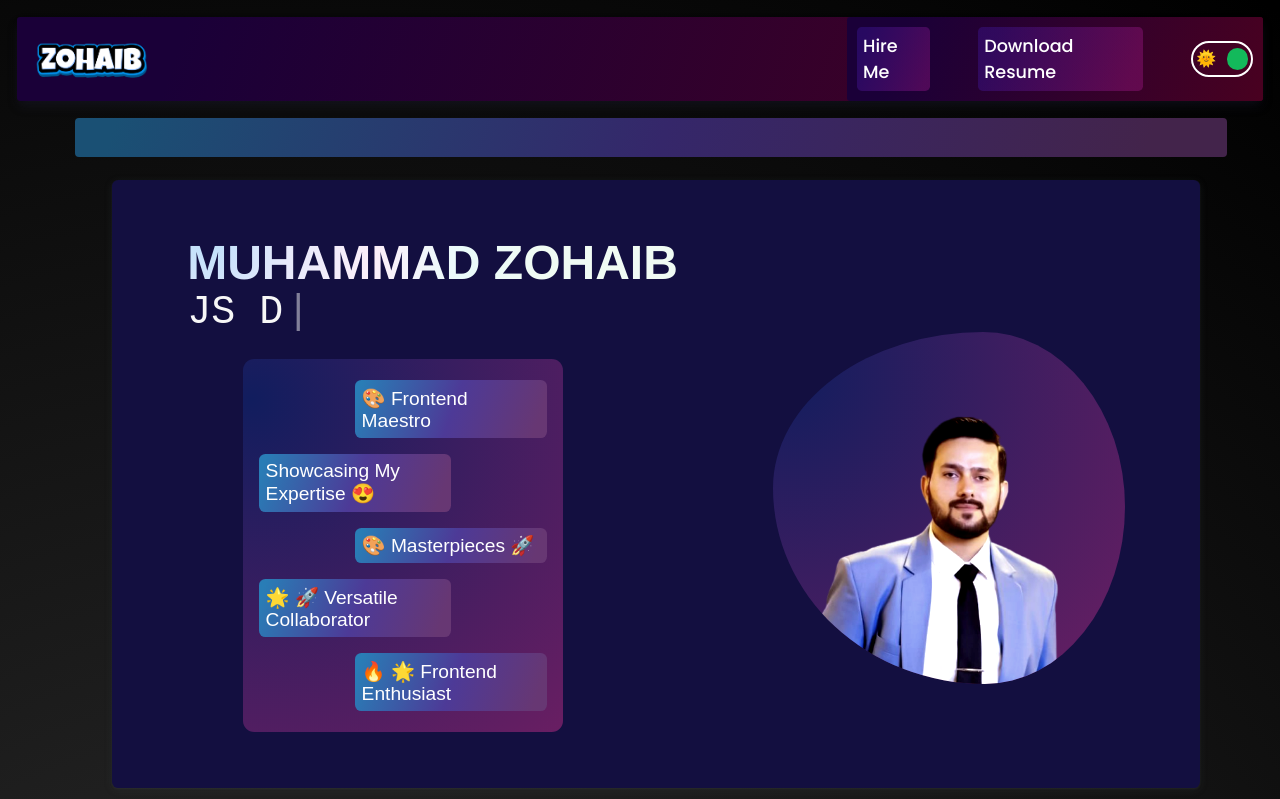
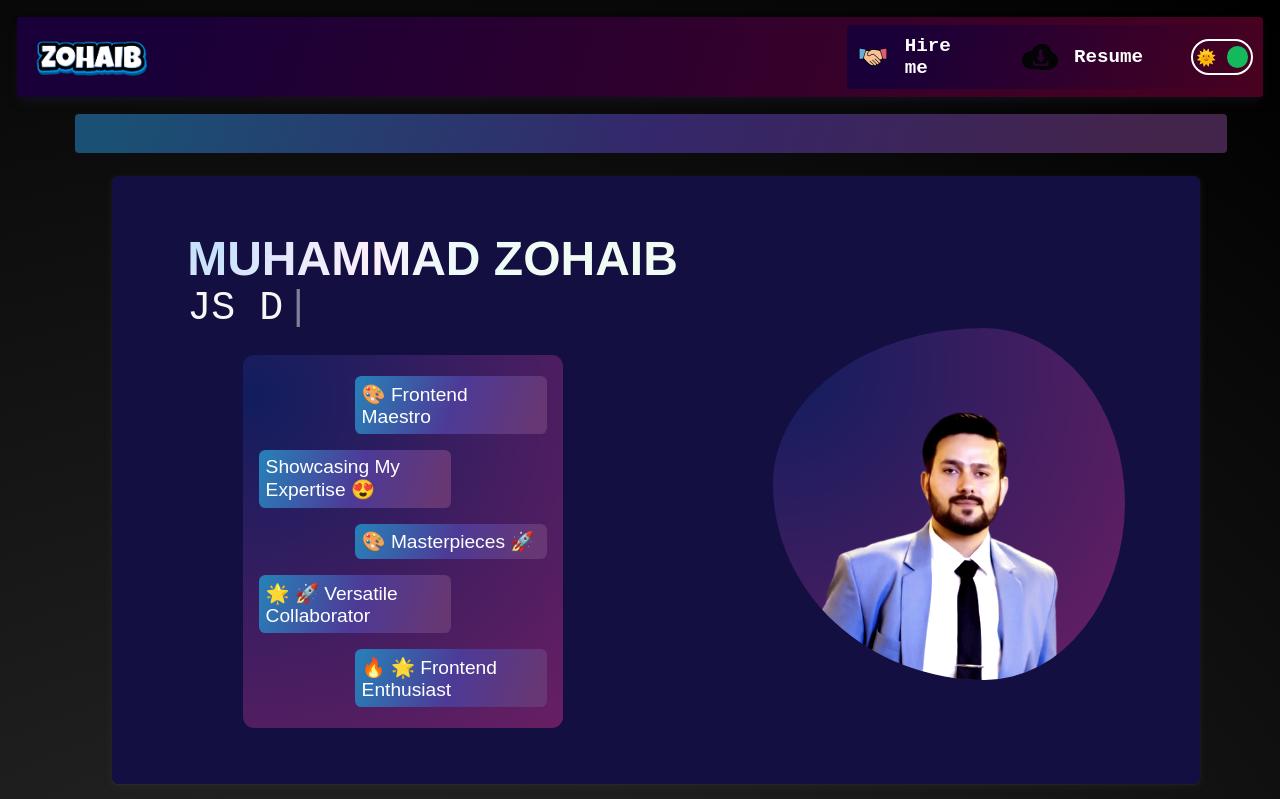
Before and after one commit to MuhammadZohaib28/React-Portfolio-Website, a React (Vite) app: page / in a window 1280 px wide. Shown: the top 799 px of the page. Built offline with nearby package versions, Linux system fonts and the light colour scheme.

Commit message:
responsive menu changes made

```diff
--- a/src/App.css
+++ b/src/App.css
@@ -9,10 +9,12 @@
 
 #light{
   background-color: rgb(255, 255, 255);
+
 }
 
 #dark{
   background: radial-gradient(circle at 24.1% 68.8%, rgb(50, 50, 50) 0%, rgb(0, 0, 0) 99.4%);
+  transition: all ease 2s;
 
 }
 
@@ -31,6 +33,9 @@
   animation: scrollAnimation 1.5s ease-in-out infinite alternate;
 }
 
+
+
+
 @keyframes scrollAnimation {
   0% {
     transform: translateY(0);
--- a/src/App.jsx
+++ b/src/App.jsx
@@ -1,13 +1,11 @@
 import React, { useState, useEffect } from "react";
-import Header from "./components/header/Header"
+import Header from "./components/header/Header";
 import Marquee from "./components/marquee/Marquee";
 import Hero from "./components/hero/Hero";
 import Projects from "./components/projects/Projects";
 import "./App.css";
 import Footer from "./components/footer/Footer";
 import up from "../src/components/Images/up.png";
-
-export const ThemeContext = React.createContext(null);
 
 const App = () => {
   const [theme, setTheme] = useState("dark");
@@ -40,7 +38,6 @@ const App = () => {
   };
 
   return (
-    <ThemeContext.Provider value={{ theme, toggleTheme }}>
     <div className="app" id={theme}>
       <Header button={toggleTheme} name={theme} />
       <Marquee />
@@ -53,7 +50,6 @@ const App = () => {
         </button>
       )}
     </div>
-    </ThemeContext.Provider>
   );
 };
 
--- a/src/components/header/Header.jsx
+++ b/src/components/header/Header.jsx
@@ -5,6 +5,8 @@ import cvFile from "../path/to/Muhammad Zohaib Resume.pdf";
 import bars from "../Images/barsss.png";
 import x from "../Images/close.png";
 import ThemeMode from "../thememode/ThemeMode";
+import downloadcv from '../Images/downloadcv.webp'
+import hireme from '../Images/hiremee.png'
 
 const Header = (props) => {
   const [showMenu, setShowMenu] = useState(false);
@@ -44,11 +46,13 @@ const Header = (props) => {
           )}
           {(window.innerWidth > 768 || showMenu) && (
             <ul className={`headerNavUl ${showMenu ? "showMenu" : ""}`}>
-              <li className="headerNavLi" onClick={handleHireMeClick}>
-                Hire Me
+              <li className="headerNavLi cv" onClick={handleHireMeClick}>
+              <img src={hireme} className="iconhireme"/>
+              <span className="cvtext">Hire me</span>
               </li>
-              <li className="headerNavLi" onClick={handleDownloadCVClick}>
-                Download Resume
+              <li className="headerNavLi cv" onClick={handleDownloadCVClick}>
+                <img src={downloadcv} className="iconcv"/>
+                <span className="cvtext">Resume</span>
               </li>
               <li onClick={props.button}>
                 <ThemeMode />
--- a/src/components/header/header.css
+++ b/src/components/header/header.css
@@ -34,6 +34,7 @@ header {
     rgb(26, 0, 56) 13.4%,
     rgb(73, 1, 32) 100.2%
   );
+
 }
 
 img {
@@ -73,15 +74,15 @@ img {
   border-radius: 0.2rem;
 }
 
-.headerNavLi {
+.headerNavLi:hover {
   /* border: 1px solid red; */
   background-color: #04bfe4;
   padding: 0.4rem;
   border-radius: 0.3rem;
   background: linear-gradient(
     109.6deg,
-    rgb(80, 35, 217, 0.254) 11.2%,
-    rgb(217, 35, 189, 0.254) 91.1%
+    rgba(212, 205, 232, 0.854) 11.2%,
+    rgba(209, 112, 193, 0.854) 91.1%
   );
   font-size: 1.1rem;
   font-family: "Poppins", sans-serif;
@@ -90,14 +91,27 @@ img {
   font-weight: 550;
 }
 
-.headerNavLi:hover {
-  background: linear-gradient(
-    109.6deg,
-    rgb(80, 35, 217, 0.854) 11.2%,
-    rgb(217, 35, 189, 0.854) 91.1%
-  );
+
+.iconcv {
+  height: 1.6rem;
 }
 
+.cv {
+  display: flex;
+  justify-content: space-around;
+  align-items: center;
+  gap: 1rem;
+  color: white;
+  font-weight: 550;
+}
+
+.cvtext {
+  font-size: 1.2rem;
+}
+
+.iconhireme {
+  height: 2rem;
+}
 /* Responsive Styles */
 
 @media (max-width: 768px) {
```
Also changed, not shown: src/components/Images/downloadcv.webp (added), src/components/Images/hiremee.png (added), src/context/ThemeContext.jsx (line endings or trailing spaces), src/index.css (line endings or trailing spaces), src/main.jsx (line endings or trailing spaces). Lines whose indentation alone changed are shown as unchanged.
